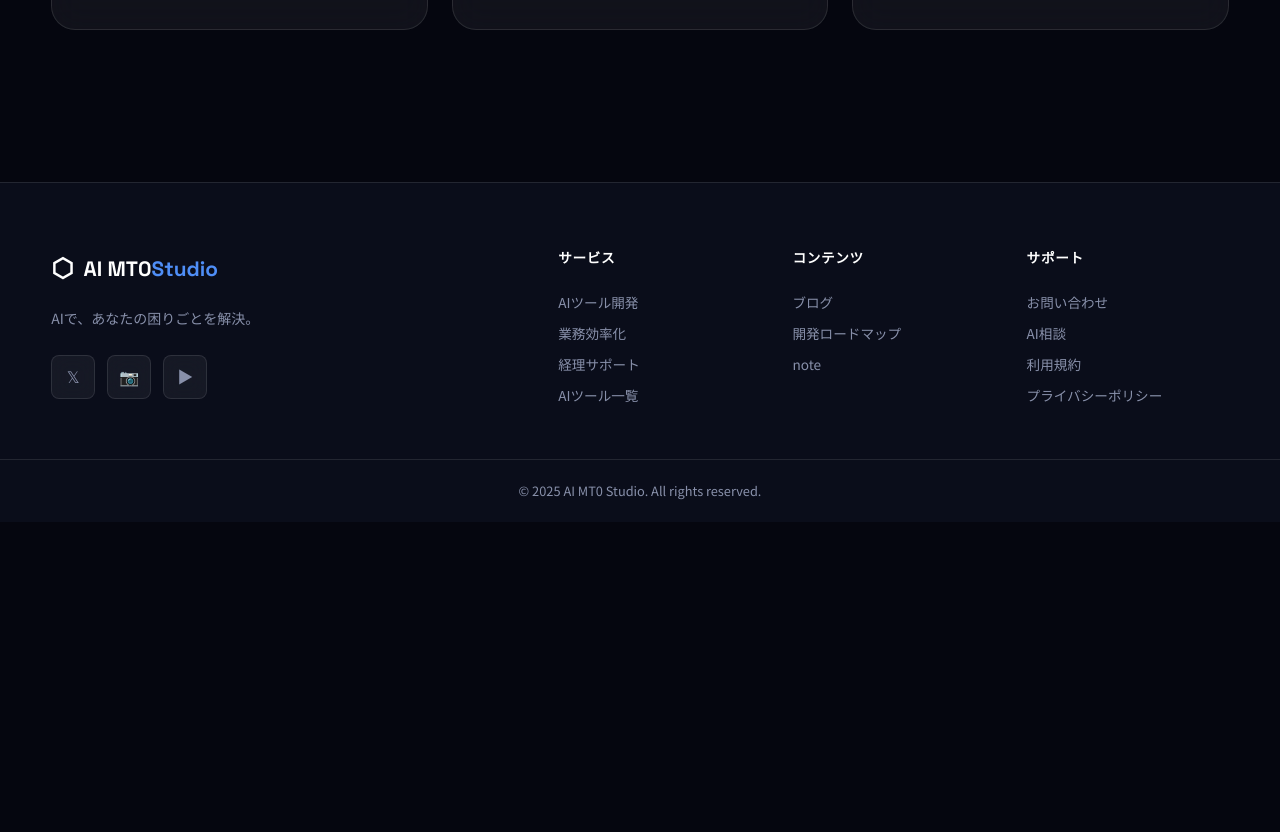
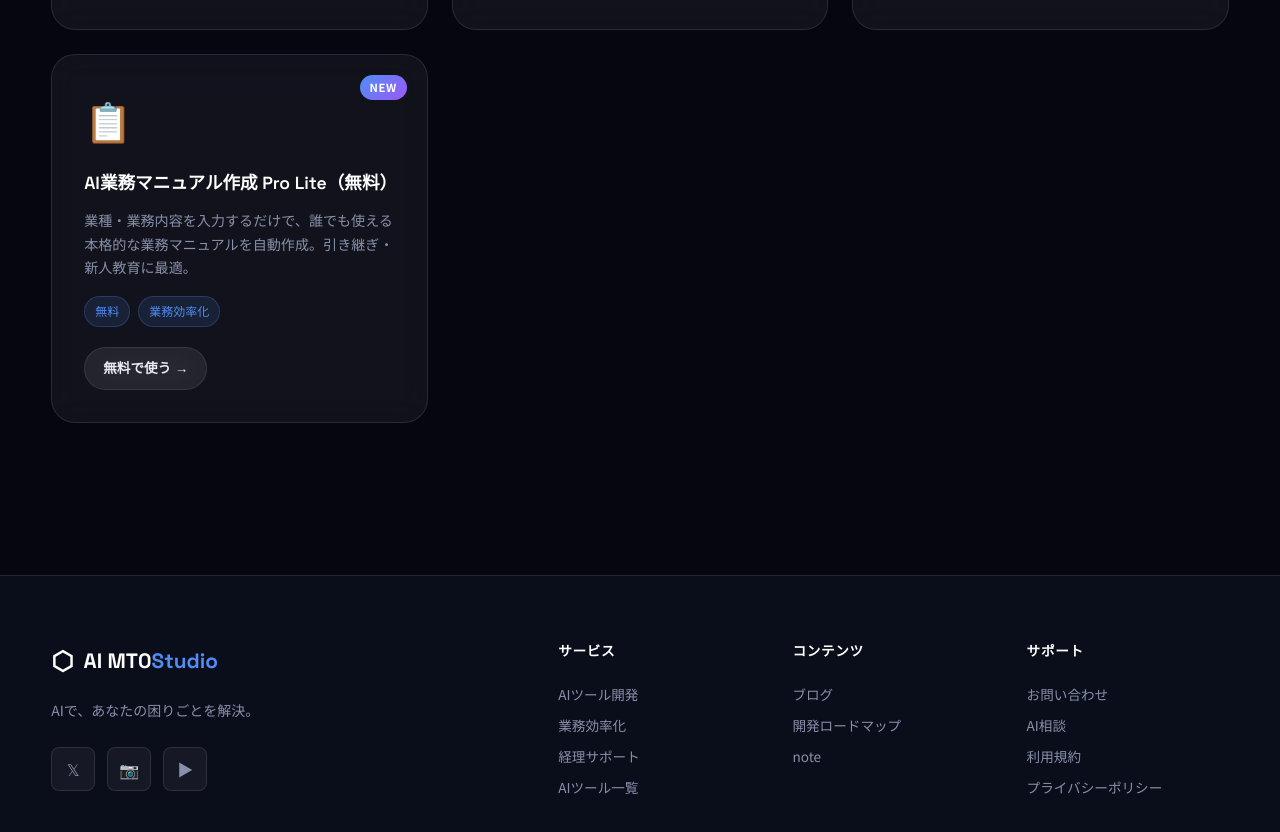
Before and after one commit to ai-mt0-studio/website, a plain HTML site: page tools.html in a window 1280 px wide. Shown: the part 1291-2123 px from the top of the page. Before the commit the page ends 1813 px from the top, so only its background shows below. Drawn offline with Linux system fonts and the light colour scheme.

Commit message:
Add manual-tool card to tools.html

```diff
--- a/tools.html
+++ b/tools.html
@@ -173,6 +173,18 @@
           <a href="sales-mail-tool.html" class="btn btn-glass btn-sm">無料で使う →</a>
         </div>
 
+        <div class="tool-card glass-card">
+          <div class="tool-badge">NEW</div>
+          <div class="tool-icon">📋</div>
+          <h3 class="tool-name">AI業務マニュアル作成 Pro Lite（無料）</h3>
+          <p class="tool-desc">業種・業務内容を入力するだけで、誰でも使える本格的な業務マニュアルを自動作成。引き継ぎ・新人教育に最適。</p>
+          <div class="tool-tags">
+            <span class="tag">無料</span>
+            <span class="tag">業務効率化</span>
+          </div>
+          <a href="manual-tool.html" class="btn btn-glass btn-sm">無料で使う →</a>
+        </div>
+
       </div>
     </div>
   </section>
```
